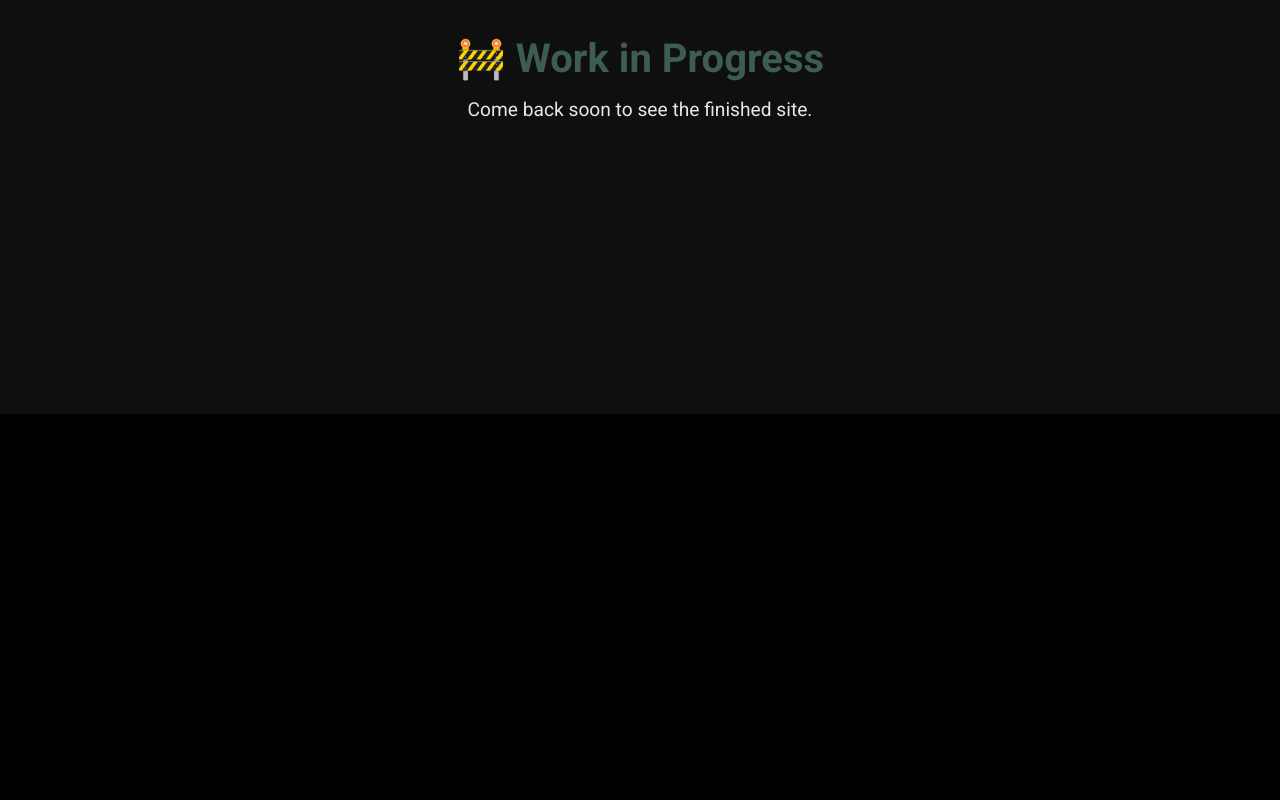
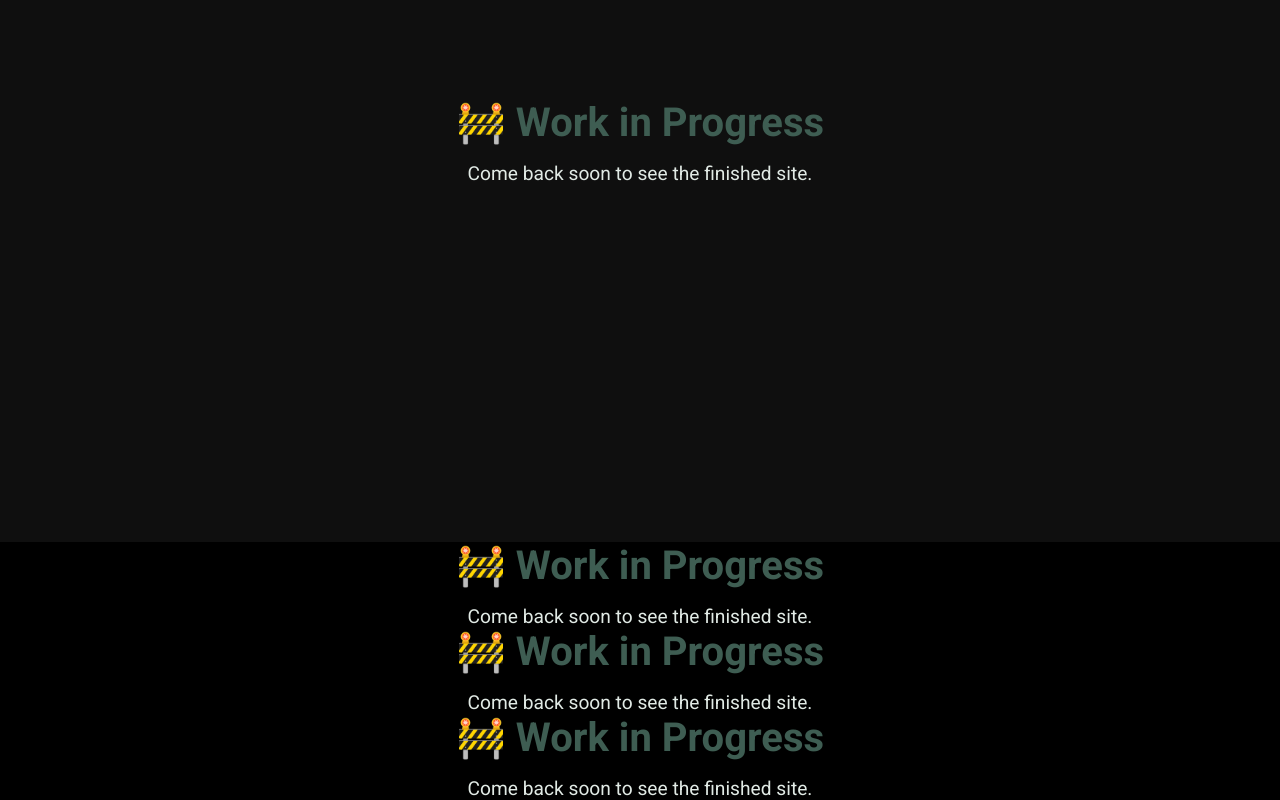
Before and after one commit to y00do/portfolio-angular, an Angular app: page / in a window 1280 px wide. Shown: the part 386-1186 px from the top of the page. Before the commit the page ends 800 px from the top, so only its background shows below. Built offline with nearby package versions, Linux system fonts and the light colour scheme.

Commit message:
refactor main page structure for improved layout and consistency

```diff
--- a/src/app/main-page/main-page.html
+++ b/src/app/main-page/main-page.html
@@ -1,11 +1,12 @@
 <div class="main-page-wrapper">
 	<div class="main-page-container">
+		<div class="header-container">
+			<app-navbar></app-navbar>
+		</div>
 		<!-- Landing Page Section -->
 		<section id="home" class="section-landing">
 			<!-- hero content, call to action -->
-			<div class="header-container">
-				<app-navbar></app-navbar>
-			</div>
+
 			<div class="content-container">
 				<div class="wip-container">
 					<h1>🚧 Work in Progress</h1>
@@ -19,11 +20,36 @@
 			<!-- intro -->
 			<!-- skills -->
 			<!-- tech stack -->
+			<div class="content-container">
+				<div class="wip-container">
+					<h1>🚧 Work in Progress</h1>
+					<p>Come back soon to see the finished site.</p>
+				</div>
+			</div>
+		</section>
+
+		<!-- About Section -->
+		<section id="experience" class="section-experience">
+			<!-- intro -->
+			<!-- skills -->
+			<!-- tech stack -->
+			<div class="content-container">
+				<div class="wip-container">
+					<h1>🚧 Work in Progress</h1>
+					<p>Come back soon to see the finished site.</p>
+				</div>
+			</div>
 		</section>
 
 		<!-- Projects Section -->
 		<section id="projects" class="section-projects">
 			<!-- project cards -->
+			<div class="content-container">
+				<div class="wip-container">
+					<h1>🚧 Work in Progress</h1>
+					<p>Come back soon to see the finished site.</p>
+				</div>
+			</div>
 		</section>
 	</div>
 </div>
```
